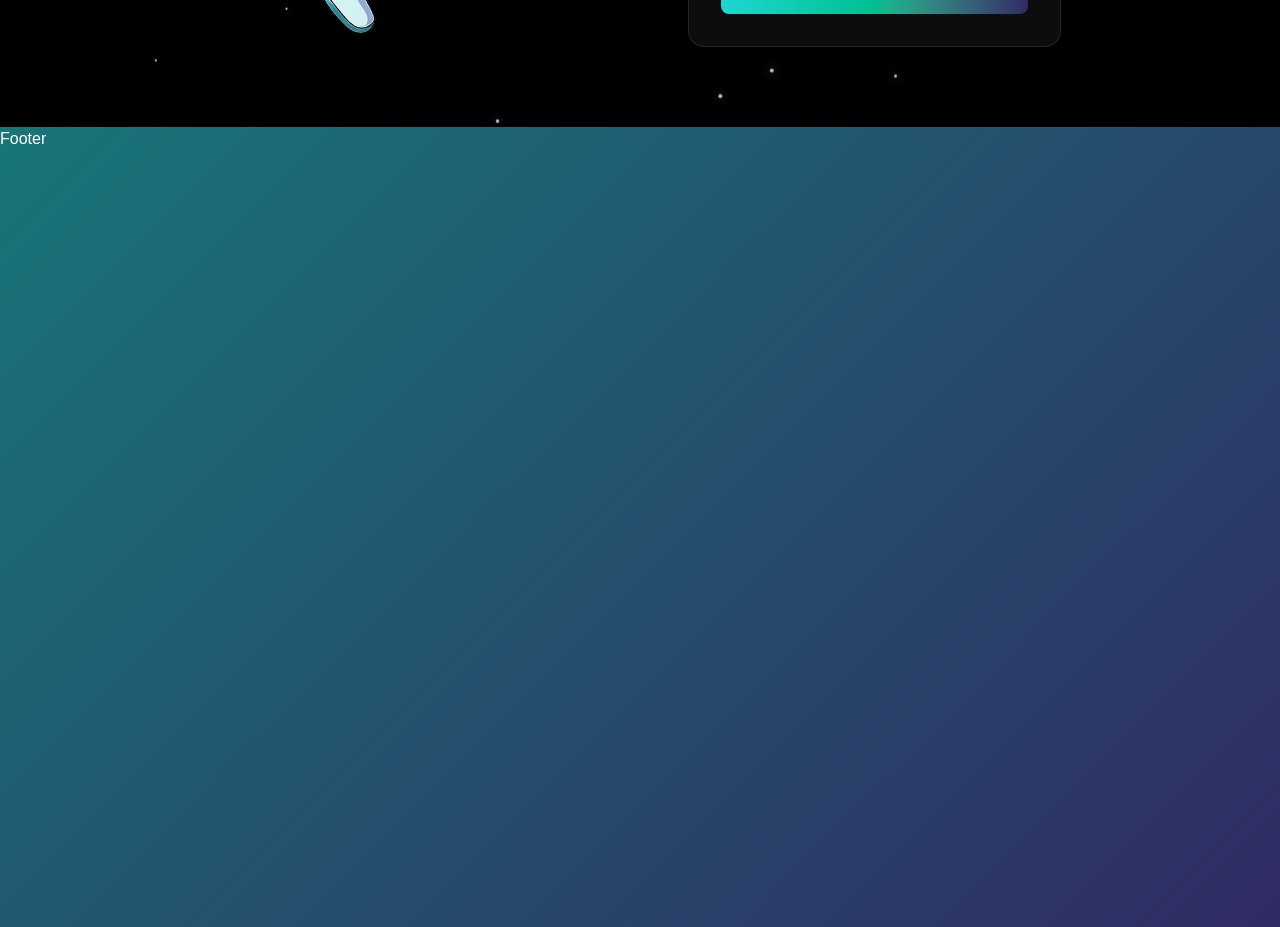
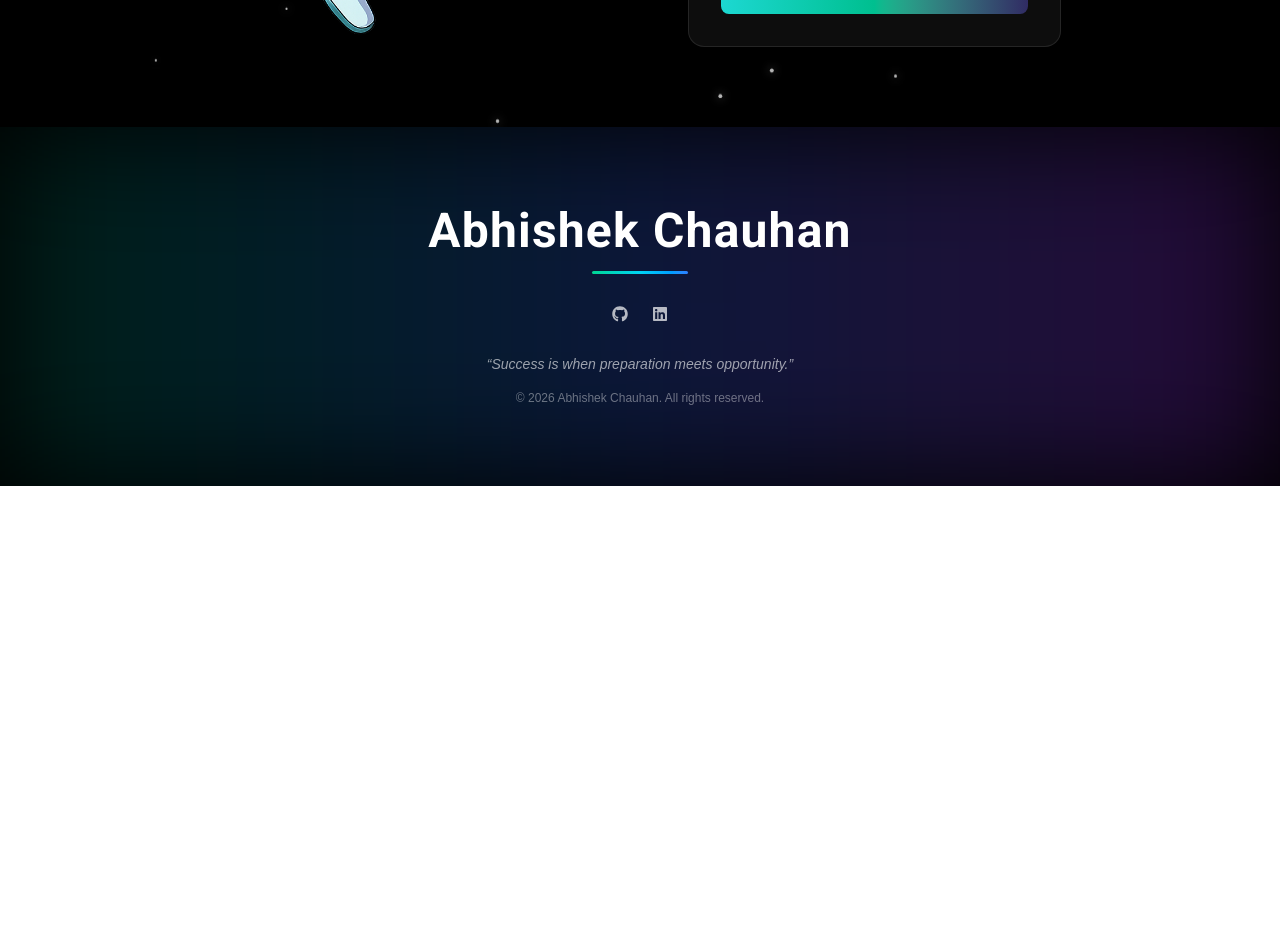
Before and after one commit to flash-abhi/Portfolio-website, a React (Vite) app: page / in a window 1280 px wide. Shown: the part 6080-7007 px from the top of the page. After the commit the page ends 6566 px from the top, so only its background shows below. Built offline with nearby package versions, Linux system fonts and the light colour scheme; no server answers.

Commit message:
footer-component added.

```diff
--- a/src/sections/Footer.jsx
+++ b/src/sections/Footer.jsx
@@ -1,9 +1,52 @@
-import React from 'react'
+import { FaGithub, FaLinkedin } from "react-icons/fa";
 
 const Footer = () => {
   return (
-    <div className='w-full h-screen'>Footer</div>
-  )
-}
+    <footer className="relative bg-black overflow-hidden">
+      {/* Background glow */}
+      <div className="absolute inset-0 bg-linear-to-r from-emerald-900/40 via-blue-900/40 to-purple-900/40 blur-3xl" />
 
-export default Footer
+      <div className="relative z-10 max-w-7xl mx-auto px-6 py-20 text-center text-white">
+        {/* Name */}
+        <h2 className="text-4xl md:text-5xl font-bold tracking-wide">
+          Abhishek Chauhan
+        </h2>
+
+        {/* Gradient underline */}
+        <div className="mx-auto mt-4 h-0.75 w-24 bg-linear-to-r from-emerald-400 via-cyan-400 to-blue-500 rounded-full" />
+
+        {/* Social icons */}
+        <div className="flex justify-center gap-6 mt-8 text-white/70">
+          <a
+            target="_blank"
+            href="https://github.com/flash-abhi"
+            className="hover:text-white transition"
+            aria-label="X"
+          >
+            <FaGithub/>
+          </a>
+          <a
+            target="_blank"
+            href="https://www.linkedin.com/in/abhishek-chauhan-2745b0246/"
+            className="hover:text-white transition"
+            aria-label="LinkedIn"
+          >
+            <FaLinkedin/>
+          </a>
+        </div>
+
+        {/* Quote */}
+        <p className="mt-8 text-white/60 italic text-sm">
+          “Success is when preparation meets opportunity.”
+        </p>
+
+        {/* Copyright */}
+        <p className="mt-4 text-white/40 text-xs">
+          © {new Date().getFullYear()} Abhishek Chauhan. All rights reserved.
+        </p>
+      </div>
+    </footer>
+  );
+};
+
+export default Footer;
--- a/src/sections/Home.jsx
+++ b/src/sections/Home.jsx
@@ -79,7 +79,7 @@ const Home = () => {
       </div>
       <div className="relative z-10 h-full w-full max-w-7xl mx-auto px-4 grid grid-cols-1 lg:grid-cols-2">
         <div className="flex flex-col justify-center h-full text-center lg:text-left relative">
-          <div className="w-full lg:pr-24 mx-auto max-w-[48rem]">
+          <div className="w-full lg:pr-24 mx-auto max-w-3xl">
             <motion.div
               className="mb-3 text-xl sm:text-2xl md:text-3xl lg:text-4xl text-white tracking-wide min-h-[1.6em] font-semibold "
               initial={{
```
